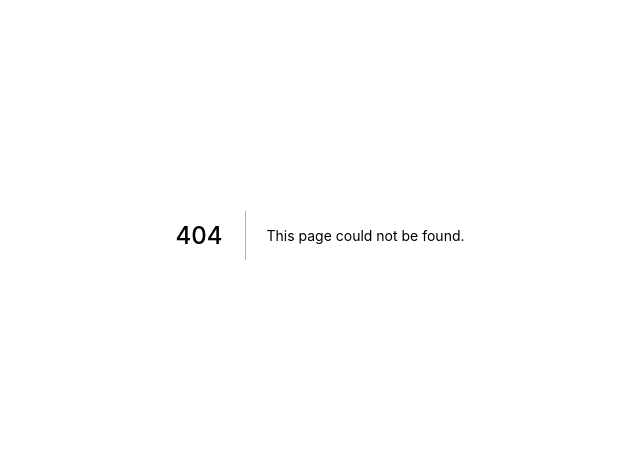
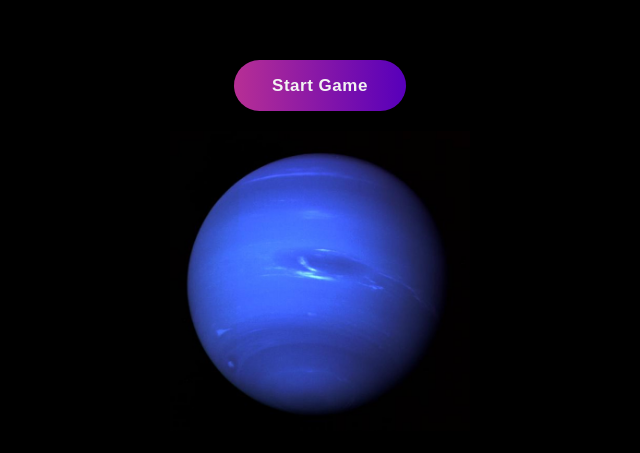
Before and after one commit to Theonlyhamstertoh/planet-cards, a Next.js app: page /start in a window 1280 px wide. Before the commit this address had no page. Shown: the part 165-618 px from the top of the page, without its empty margins (320-960 px from the left). Built offline with nearby package versions, Linux system fonts and the light colour scheme.

Commit message:
created start game

```diff
--- /dev/null
+++ b/components/ReusableStyles.jsx
@@ -0,0 +1,44 @@
+import styled from "styled-components";
+
+export const FlexColCenter = styled.div`
+  display: flex;
+  flex-direction: column;
+  align-items: center;
+  justify-content: center;
+  width: fit-content;
+  height: 100vh;
+  margin: 0 auto;
+`;
+export const StyledButton = styled.button`
+  background: linear-gradient(
+    269.56deg,
+    rgba(122, 0, 255, 0.73) 2.23%,
+    rgba(255, 66, 202, 0.73) 102.62%
+  );
+  border-radius: 36px;
+  width: 172px;
+  border: none;
+  z-index: 1;
+  cursor: pointer;
+  height: 51px;
+  margin: 20px 0;
+`;
+
+export const StyledRegFont = styled.p`
+  color: #f3f3f3;
+  font-weight: 700;
+  font-size: 17px;
+  line-height: 27px;
+  letter-spacing: 0.03em;
+`;
+
+export const RainbowRegFont = styled(StyledRegFont)`
+  background: linear-gradient(268.84deg, #ff42ca 5.71%, #ff42ca 5.72%, #9839ff 122.65%);
+  -webkit-background-clip: text;
+  -webkit-text-fill-color: transparent;
+`;
+
+export const RainbowHeadingFont = styled(RainbowRegFont)`
+  font-size: 33px;
+  margin-bottom: 5px;
+`;
--- a/package.json
+++ b/package.json
@@ -10,6 +10,7 @@
   "dependencies": {
     "babel-plugin-styled-components": "^1.12.0",
     "next": "10.2.3",
+    "next-images": "^1.7.0",
     "react": "17.0.2",
     "react-dom": "17.0.2",
     "sass": "^1.34.0",
--- a/pages/_app.js
+++ /dev/null
@@ -1,34 +0,0 @@
-import { createGlobalStyle } from "styled-components";
-
-const GlobalStyles = createGlobalStyle`
-  body {
-    /* background: #000000; */
-    padding: 0;
-    margin: 0;
-    font-family: "Open sans", sans-serif;
-
-  }
-
-  a {
-    color: inherit;
-    text-decoration: none;
-  }
-
-  * {
-    box-sizing: border-box;
-  }
-
-
-
-`;
-
-function MyApp({ Component, pageProps }) {
-  return (
-    <>
-      <GlobalStyles />
-      <Component {...pageProps} />
-    </>
-  );
-}
-
-export default MyApp;
--- /dev/null
+++ b/pages/_app.jsx
@@ -0,0 +1,69 @@
+import { createGlobalStyle } from "styled-components";
+
+const GlobalStyles = createGlobalStyle`
+  body {
+    background: #000000;
+    padding: 0;
+    margin: 0;
+
+    font-family: "Open sans", sans-serif;
+
+  }
+
+  h1, h2, h3, h4, h5, h6, p {
+    color: white;
+    margin: 0;
+  }
+  a {
+    color: inherit;
+    text-decoration: none;
+  }
+
+  * {
+    box-sizing: border-box;
+  }
+
+  @keyframes rotate {
+    from {
+      transform: rotate(0deg);
+    }
+
+    to {
+      transform: rotate(360deg);
+    }
+  }
+
+  .rotate {
+    animation: rotate 20s linear infinite;
+  }
+
+  progress {
+  border-radius: 7px;
+  width: 80%;
+  height: 32px;
+  margin-top: 10px;
+
+  }
+progress::-webkit-progress-bar {
+  background: #1d1a1d;
+  border-radius: 20px;
+
+}
+progress::-webkit-progress-value {
+  background: linear-gradient(92.42deg, #EEB0B0 -42.17%, #FF42CA -38.06%, #7A00FF 115.42%);
+  border-radius: 20px;
+  transition: all 1.5s ease-in;
+}
+
+`;
+
+function MyApp({ Component, pageProps }) {
+  return (
+    <>
+      <GlobalStyles />
+      <Component {...pageProps} />
+    </>
+  );
+}
+
+export default MyApp;
--- a/pages/api/hello.js
+++ /dev/null
@@ -1,5 +0,0 @@
-// Next.js API route support: https://nextjs.org/docs/api-routes/introduction
-
-export default (req, res) => {
-  res.status(200).json({ name: 'John Doe' })
-}
--- /dev/null
+++ b/pages/start.jsx
@@ -0,0 +1,50 @@
+import React, { useState, useEffect } from "react";
+import {
+  FlexColCenter,
+  StyledButton,
+  StyledRegFont,
+  RainbowHeadingFont,
+  RainbowRegFont,
+} from "../components/ReusableStyles";
+
+import Image from "next/image";
+import Router from "next/router";
+export default function StartScreen() {
+  const [isButtonClicked, setButtonClicked] = useState(false);
+  const [progressValue, setProgressValue] = useState(0);
+
+  useEffect(() => {
+    if (isButtonClicked === true) {
+      setProgressValue(100);
+      setTimeout(() => Router.push("/game"), 1500);
+    }
+  }, [isButtonClicked]);
+
+  return (
+    <FlexColCenter>
+      {!isButtonClicked && (
+        <StyledButton onClick={() => setButtonClicked(true)}>
+          <StyledRegFont>Start Game</StyledRegFont>
+        </StyledButton>
+      )}
+      {isButtonClicked && <Loading progressValue={progressValue} />}
+      <Image
+        className={isButtonClicked ? "rotate" : undefined}
+        src="/images/cards/neptune.jpg"
+        width="300px"
+        objectFit="contain"
+        height="300px"
+      />
+    </FlexColCenter>
+  );
+}
+
+function Loading({ progressValue }) {
+  return (
+    <>
+      <RainbowHeadingFont>Level 1</RainbowHeadingFont>
+      <RainbowRegFont>LOADING...</RainbowRegFont>
+      <progress value={progressValue} max="100"></progress>
+    </>
+  );
+}
```
Also changed, not shown: components/customHooks/useGameLogic.jsx (+15 -13 lines), components/customHooks/useLvl.jsx (+8 -6 lines), pages/game.jsx (renamed from pages/game.js, +2 -11 lines), components/customHooks/images.jsx (added), components/parts/startScreen.jsx (added), pages/index.jsx (renamed from pages/index.js), 1 other file (tests, documents, lock files or other folders).
